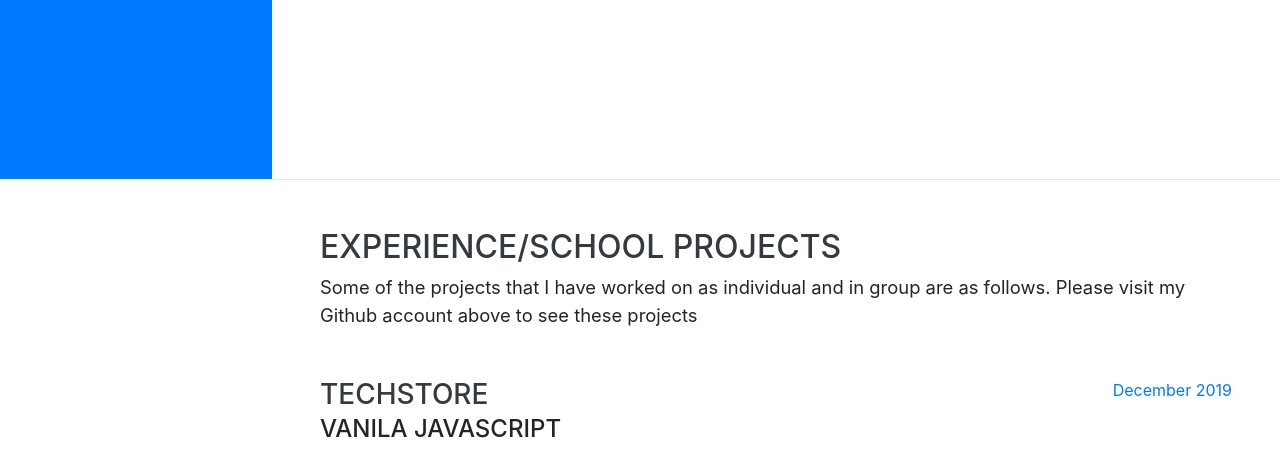
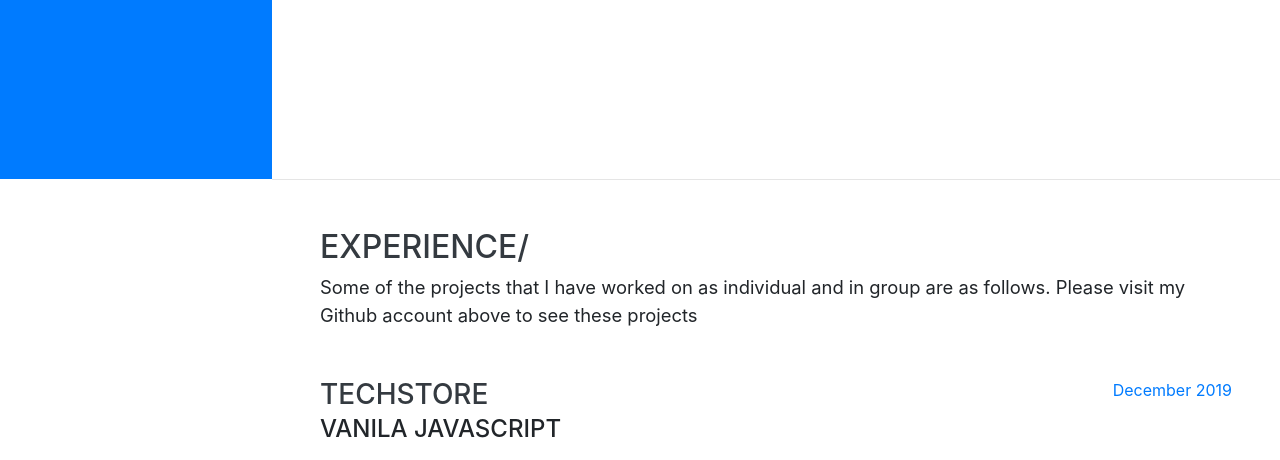
Before and after one commit to HumayunBA/CV, a website with bundled scripts: page index.html in a window 1280 px wide. Shown: the part 621-1081 px from the top of the page. Built offline with nearby package versions, Linux system fonts and the light colour scheme; files whose address does not match are found by name; a web font is replaced by a local one.

Commit message:
Update index.html

```diff
--- a/index.html
+++ b/index.html
@@ -82,7 +82,7 @@
 
     <section class="resume-section p-3 p-lg-5 d-flex justify-content-center" id="experience">
       <div class="w-100">
-        <h2 class="mb-2">Experience/School Projects</h2>
+        <h2 class="mb-2">Experience/</h2>
         <p class="lead mb-5">Some of the projects that I have worked on as individual and in group are as follows. Please visit my Github account above to see these projects</p>
 
         <div class="resume-item d-flex flex-column flex-md-row justify-content-between mb-5">
```
